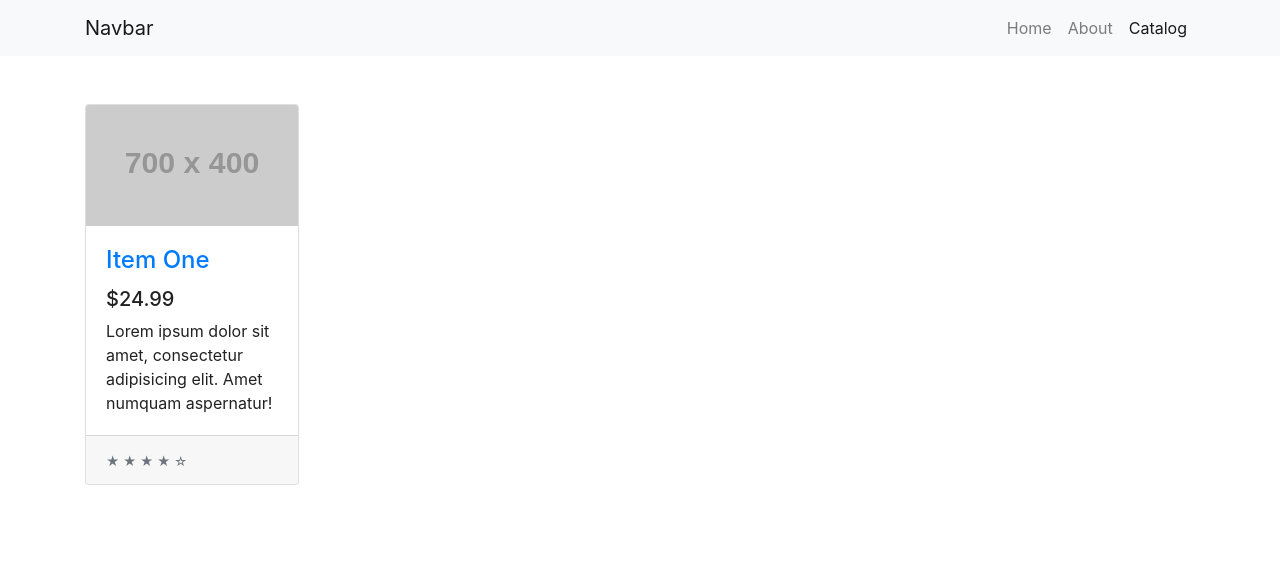
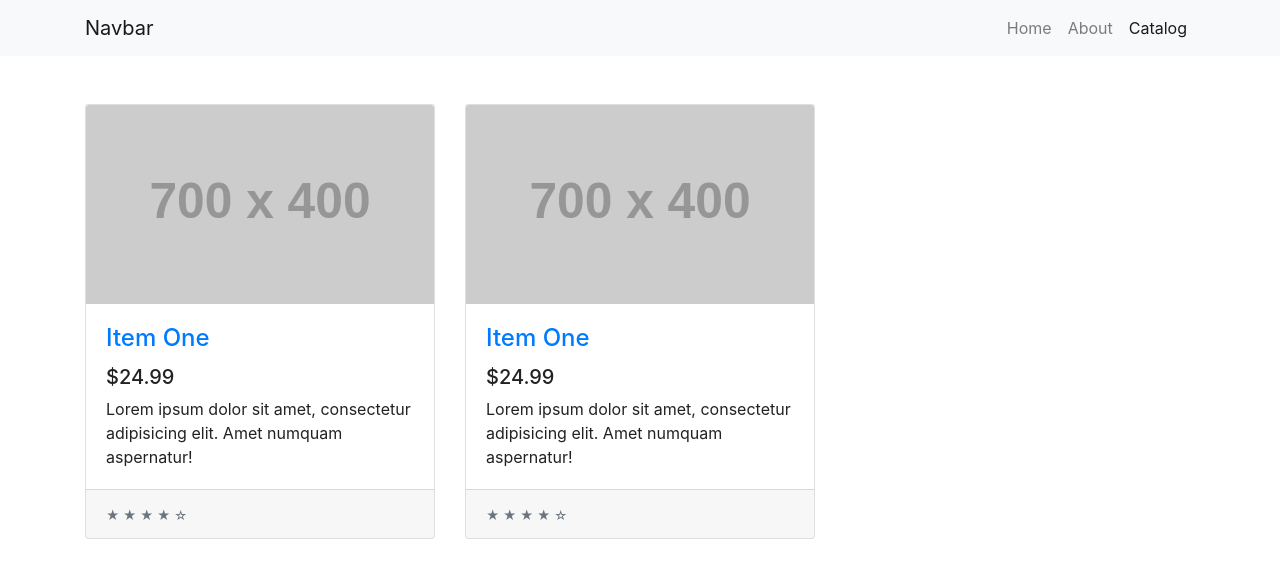
Before and after one commit to stoled/items-app, a React (Create React App) app: page / in a window 1280 px wide. Shown: the top 578 px of the page. Built offline with nearby package versions, Linux system fonts and the light colour scheme.

Commit message:
Item component correction

```diff
--- a/src/components/Item/Item.js
+++ b/src/components/Item/Item.js
@@ -2,8 +2,7 @@ import React from 'react';
 // import './ItemList.scss';
 
 export default function Item() {
-  return <article>
-    <div className="col-lg-4 col-md-6 mb-4">
+  return <div className="col-lg-4 col-md-6 mb-4">
     <div className="card h-100">
       <a href="/">
         <img className="card-img-top" src="http://placehold.it/700x400" alt="" />
@@ -19,6 +18,5 @@ export default function Item() {
         <small className="text-muted">★ ★ ★ ★ ☆</small>
       </div>
     </div>
-    </div>
-  </article>;
+  </div>;
 }
--- a/src/components/ItemList/ItemList.js
+++ b/src/components/ItemList/ItemList.js
@@ -6,6 +6,7 @@ export default function ItemList() {
   return <div className="container mt-5">
     <div class="row">
       <Item />
+      <Item />
     </div>
   </div>;
 }
```
Lines whose indentation alone changed are shown as unchanged.
